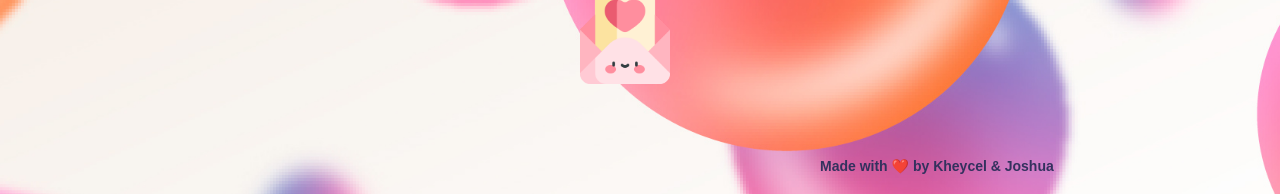
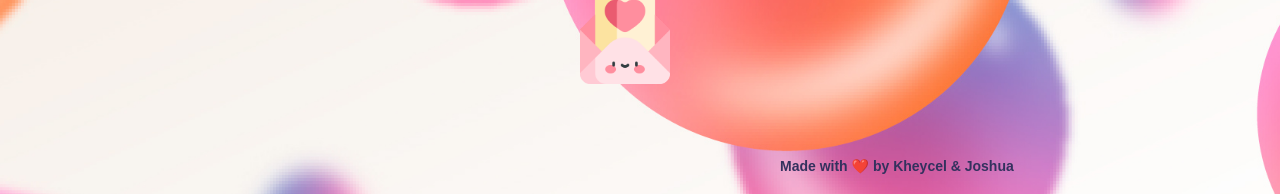
Before and after one commit to the-sneekeyes/the-sneekeyes.github.io, a plain HTML site: page index.html in a window 1280 px wide. Shown: the part 606-800 px from the top of the page. Drawn offline with Linux system fonts and the light colour scheme.

Commit message:
Update index.html

```diff
--- a/index.html
+++ b/index.html
@@ -195,7 +195,7 @@
   position: fixed;
   bottom: 20px;
   right: 20px;
-  left: 820px;
+  left: 780px;
   color: #33315e;
   font-size: 14px;
   font-weight: bold;
```
